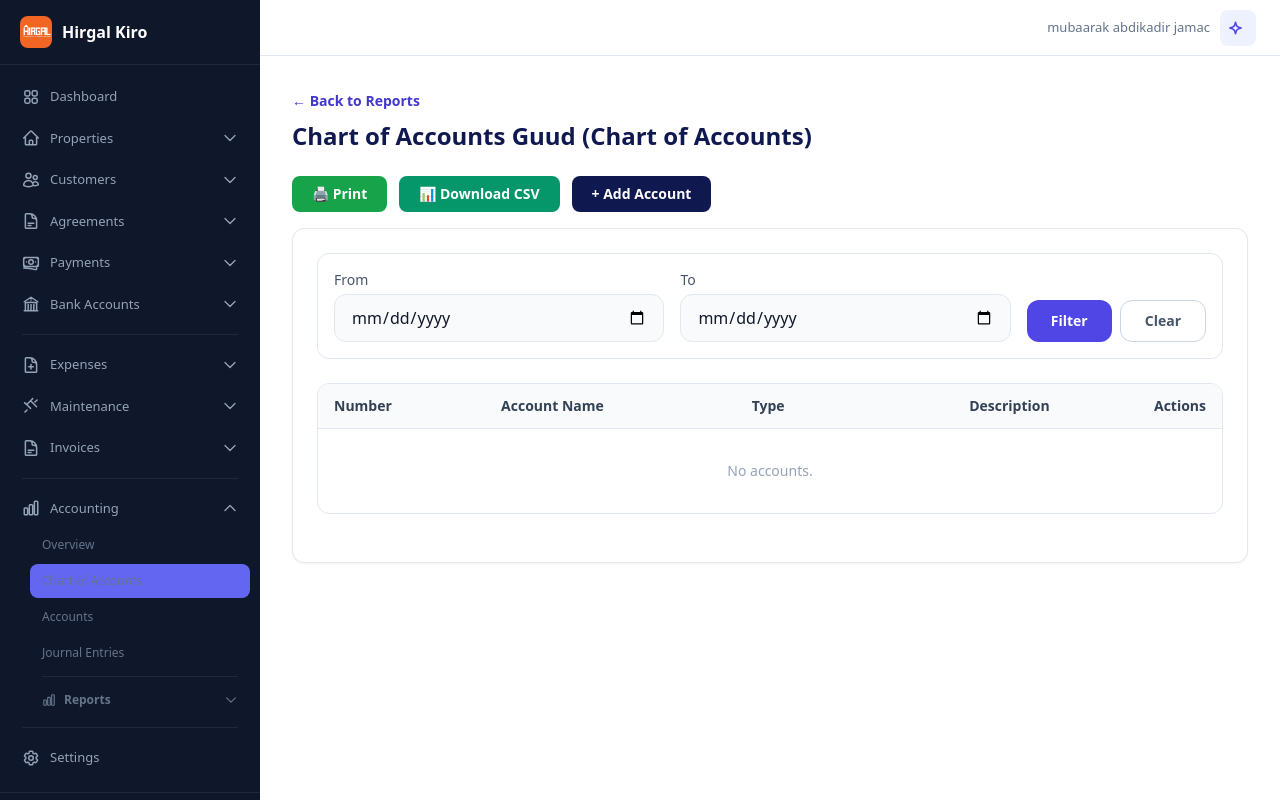
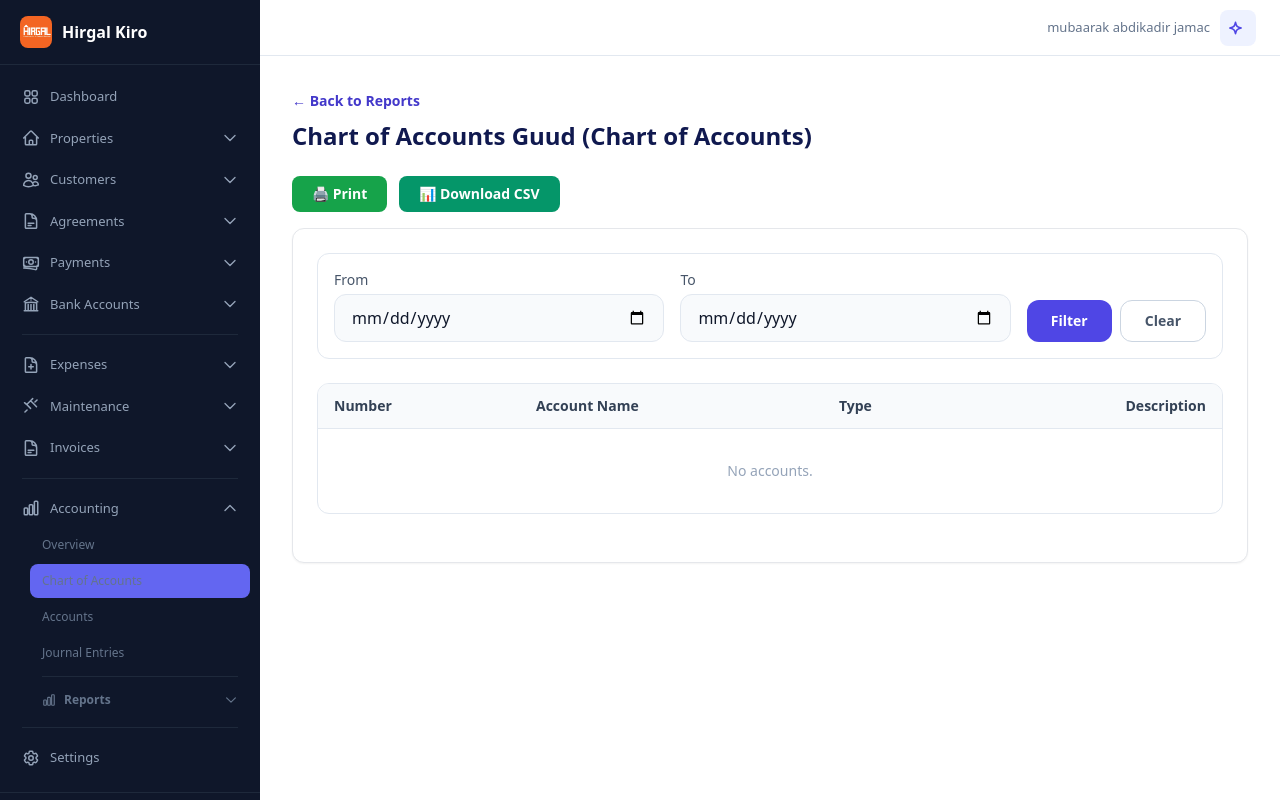
Before and after one commit to Mubarak-mubra/hirgal, a Django app: page /xisaabiyadda/xisaabaha/ in a window 1280 px wide. Run offline with Django 5.2, Linux system fonts and the light colour scheme; a user stored in the database is signed in; data comes from the database, SQL or seed files in the repository; some libraries are stand-ins or nearby versions.

Commit message:
revert: remove add/edit/delete buttons from Chart of Accounts (keep only on Accounts page)

```diff
--- a/templates/accounting/chart_of_accounts.html
+++ b/templates/accounting/chart_of_accounts.html
@@ -3,10 +3,6 @@
 {% block report_title %}Chart of Accounts{% endblock %}
 {% block print_title %}Chart of Accounts Guud (Chart of Accounts){% endblock %}
 {% block heading %}Chart of Accounts Guud (Chart of Accounts){% endblock %}
-
-{% block extra_actions %}
-<a href="{% url 'web-account-create' %}" class="inline-flex items-center gap-2 rounded-lg bg-ink px-5 py-2 text-sm font-bold text-white hover:bg-indigo-800 transition">+ Add Account</a>
-{% endblock %}
 
 {% block report_content %}
 {% include "accounting/_date_filter.html" %}
@@ -19,7 +15,6 @@
                 <th class="text-left px-4 py-3 font-semibold text-slate-700">Account Name</th>
                 <th class="text-left px-4 py-3 font-semibold text-slate-700">Type</th>
                 <th class="text-right px-4 py-3 font-semibold text-slate-700">Description</th>
-                <th class="text-right px-4 py-3 font-semibold text-slate-700 no-print">Actions</th>
             </tr>
         </thead>
         <tbody class="divide-y divide-slate-100">
@@ -29,15 +24,9 @@
                 <td class="px-4 py-3 text-slate-800"><a href="{% url 'web-account-ledger' acc.pk %}" class="text-indigo-600 hover:underline">{{ acc.name }}</a></td>
                 <td class="px-4 py-3 text-slate-600">{{ acc.get_category_display }}</td>
                 <td class="px-4 py-3 text-right text-slate-500">{{ acc.description|default:"-" }}</td>
-                <td class="px-4 py-3 text-right no-print whitespace-nowrap">
-                    <a href="{% url 'web-account-edit' acc.pk %}" class="text-xs font-semibold text-indigo-700 hover:underline">Edit</a>
-                    {% if not acc.is_system %}
-                    <a href="{% url 'web-account-delete' acc.pk %}" class="ml-3 text-xs font-semibold text-red-600 hover:underline">Delete</a>
-                    {% endif %}
-                </td>
             </tr>
             {% empty %}
-            <tr><td colspan="5" class="px-4 py-8 text-center text-slate-400">No accounts.</td></tr>
+            <tr><td colspan="4" class="px-4 py-8 text-center text-slate-400">No accounts.</td></tr>
             {% endfor %}
         </tbody>
     </table>
```
